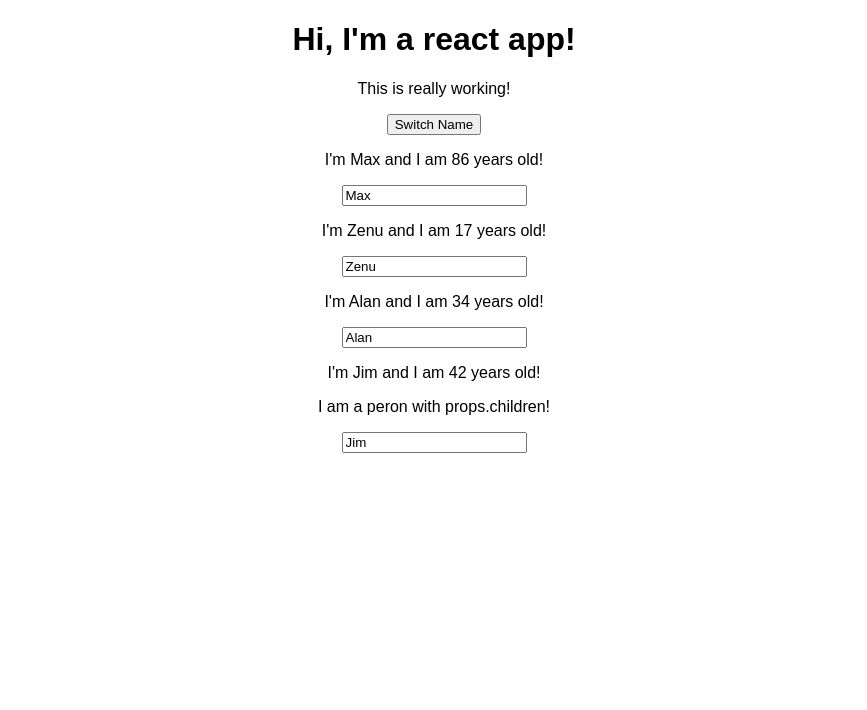
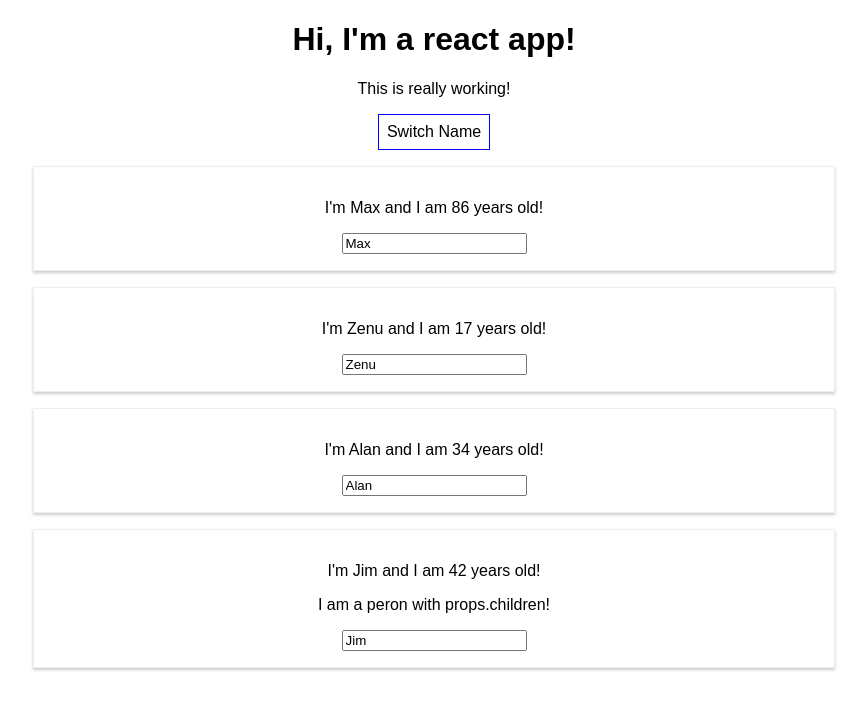
Before and after one commit to dustyfingers/react-complete-guide, a React (Create React App) app in the folder sec-3/react-complete-guide/: page / in a window 1280 px wide. Shown: the top 710 px of the page, without its empty margins (206-1073 px from the left). Built offline with nearby package versions, Linux system fonts and the light colour scheme.

Commit message:
learned about using inline styles and stylsheets with react

```diff
--- a/sec-3/react-complete-guide/src/App.js
+++ b/sec-3/react-complete-guide/src/App.js
@@ -38,11 +38,22 @@
   }
 
   render() {
+    const style = {
+      backgroundColor: 'white',
+      font: 'inherit',
+      border: '1px solid blue',
+      padding: '8px',
+      cursor: 'pointer'
+    };
     return (
       <div className="App" >
         <h1>Hi, I'm a react app!</h1>
         <p>This is really working!</p>
-        <button onClick={() => this.switchNameHandler('LOUIE!!!')} >Switch Name</button>
+        <button
+          onClick={() => this.switchNameHandler('LOUIE!!!')}
+          style={style}>
+          Switch Name
+        </button>
         <Person
           name={this.state.persons[0].name}
           age={this.state.persons[0].age} />
--- /dev/null
+++ b/sec-3/react-complete-guide/src/Person/Person.css
@@ -0,0 +1,8 @@
+.Person {
+    width: 60%;
+    margin: 16px auto;
+    border: 1px solid #eee;
+    box-shadow: 0 2px 3px #ccc;
+    padding: 16px;
+    text-align: center;
+}
--- a/sec-3/react-complete-guide/src/Person/Person.js
+++ b/sec-3/react-complete-guide/src/Person/Person.js
@@ -1,8 +1,9 @@
 import React from 'react';
+import './Person.css';
 
 const person = (props) => {
     return (
-        <div>
+        <div className='Person'>
             <p onClick={props.click}>I'm {props.name} and I am {props.age} years old!</p>
             <p>{props.children}</p>
             <input type='text' onChange={props.changed} value={props.name} />
```
